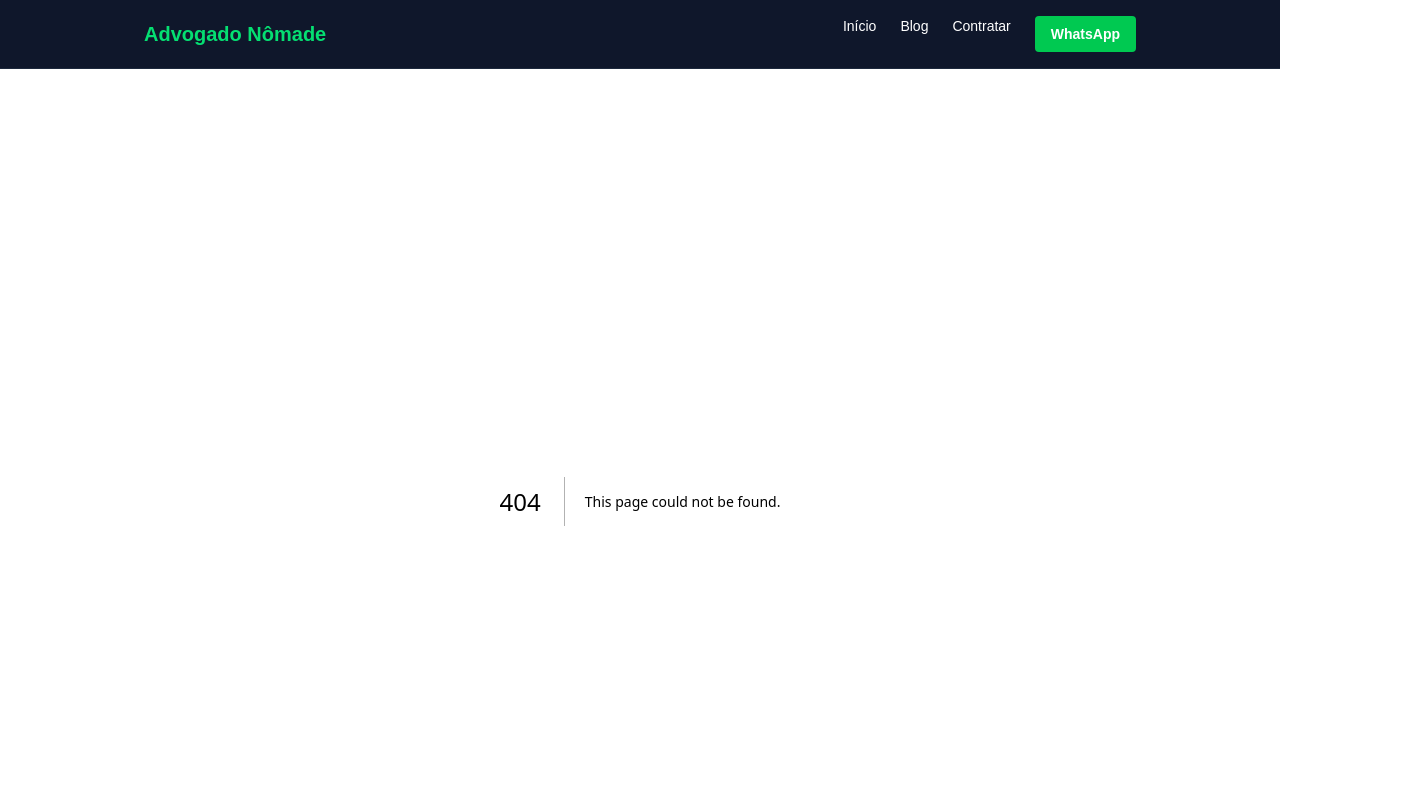
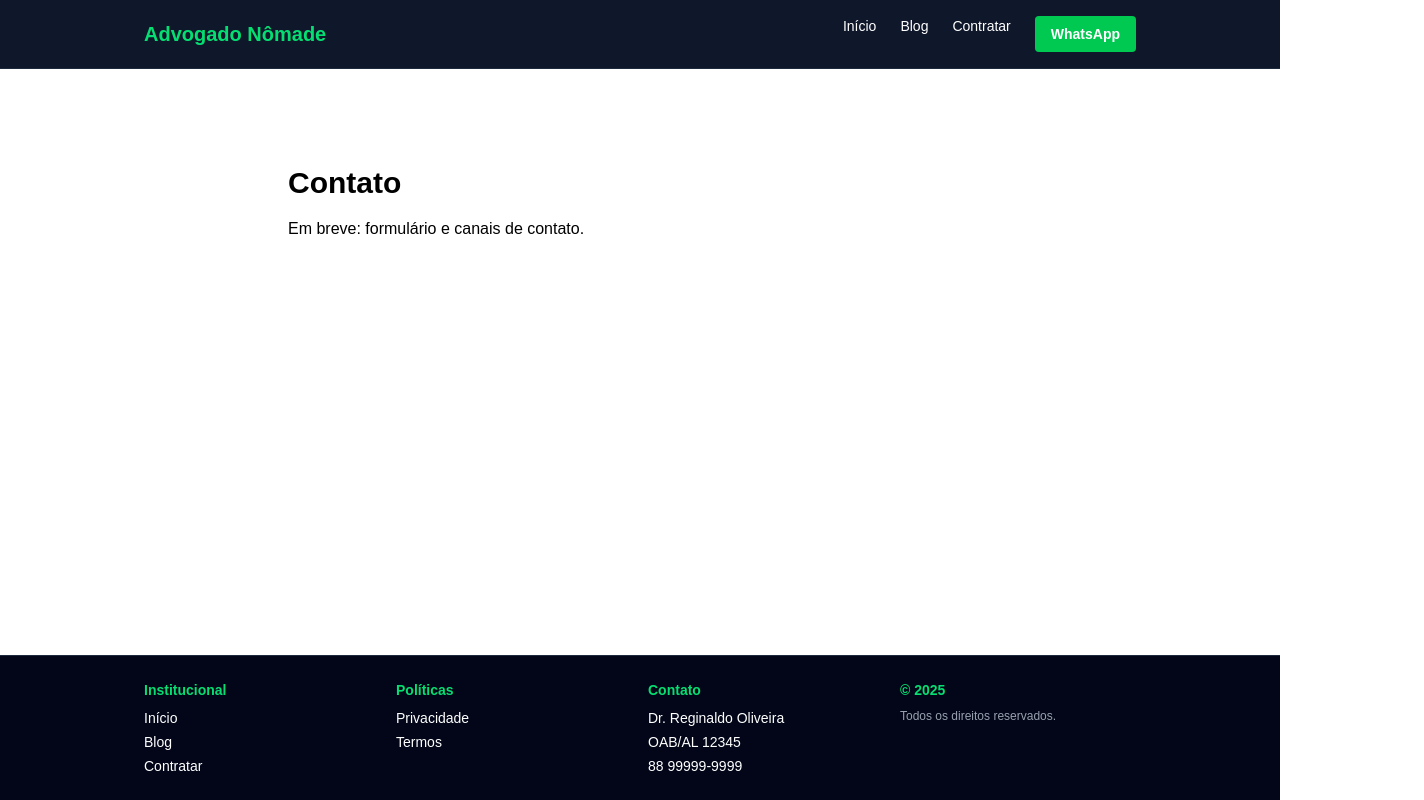
Before and after one commit to mestrereginaldo-site/advogadonomade1, a Next.js app: page /contato in a window 1280 px wide. Before the commit this address had no page. Shown: the top 800 px of the page, 1424 px wide, since content can reach past the window. Built offline with nearby package versions, Linux system fonts and the light colour scheme.

Commit message:
Create page.tsx

```diff
--- /dev/null
+++ b/app/contato/page.tsx
@@ -0,0 +1,11 @@
+// app/contato/page.tsx
+export default function Contato() {
+  return (
+    <main className="min-w-screen bg-white text-black">
+      <div className="max-w-5xl mx-auto px-4 py-16">
+        <h1 className="text-3xl font-bold mb-4">Contato</h1>
+        <p>Em breve: formulário e canais de contato.</p>
+      </div>
+    </main>
+  );
+}
```
